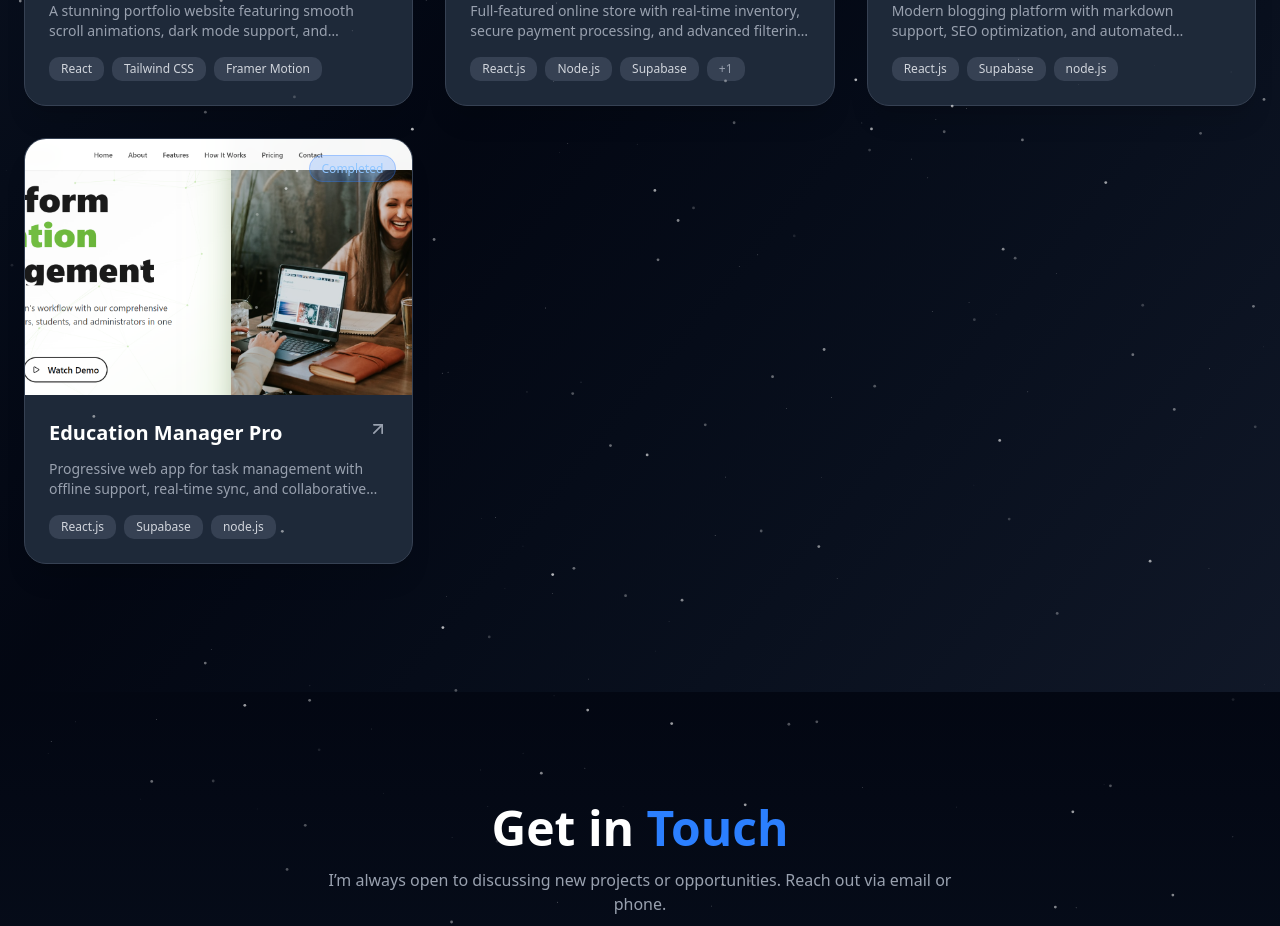
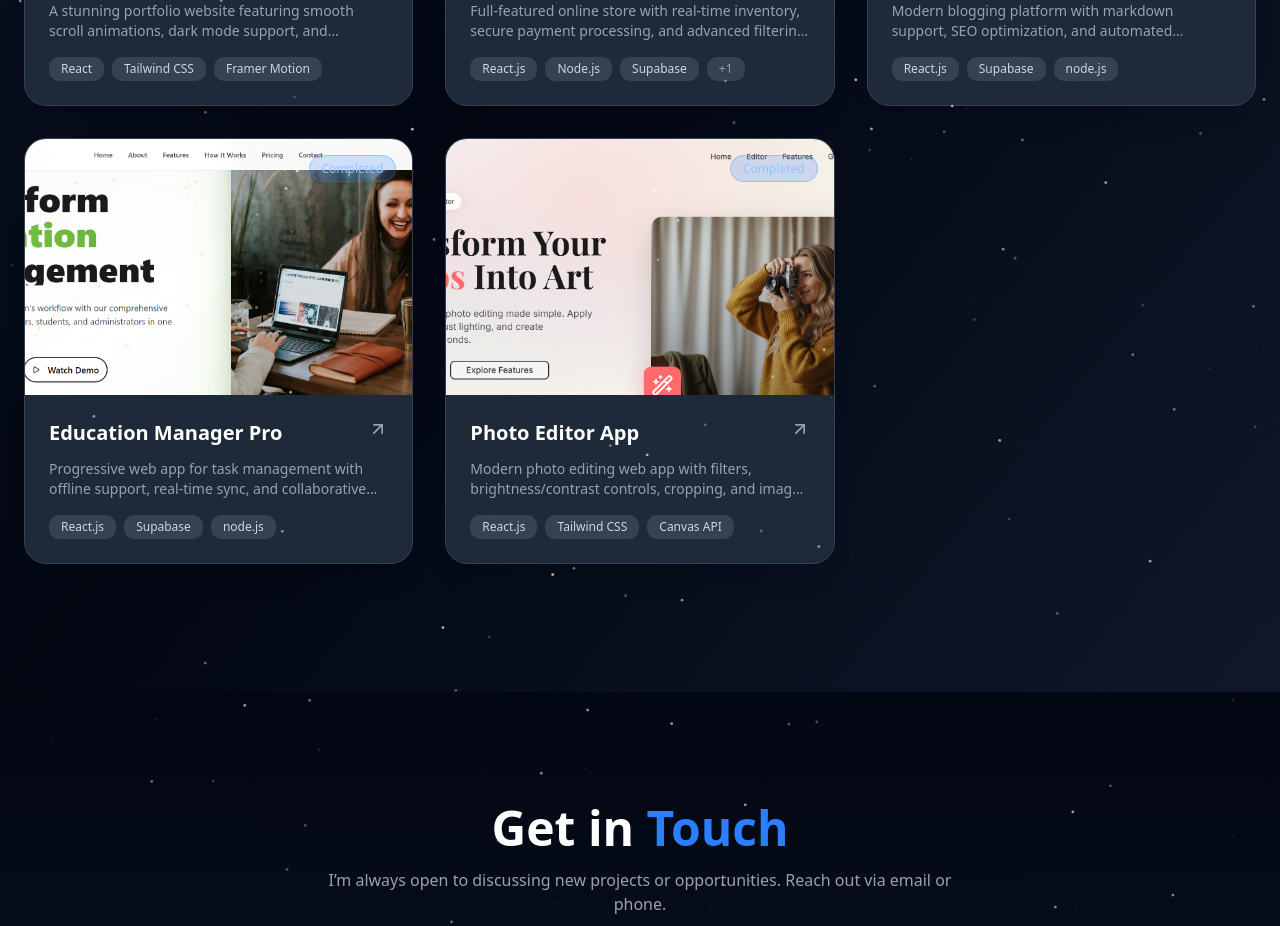
Before and after one commit to AlihassanMaqbool/Portfolio, a React (Vite) app: page / in a window 1280 px wide. Shown: the part 3120-4046 px from the top of the page. Built offline with nearby package versions, Linux system fonts and the light colour scheme.

Commit message:
Add project

```diff
--- a/src/components/Projects.jsx
+++ b/src/components/Projects.jsx
@@ -191,6 +191,7 @@ import  image1  from "../assets/1.png";
 import  image2  from "../assets/2.png";
 import  image3  from "../assets/3.png";
 import  image4  from "../assets/4.png";
+import  image5  from "../assets/5.png";
 
 
 
@@ -248,6 +249,20 @@ const projectData = [
     status: "Completed",
     color: "from-green-500 to-emerald-400"
   },
+  {
+  id: 5,
+  title: "Photo Editor App",
+  img: image5, // yahan apni photo editor image import karo
+  category: "Frontend",
+  tech: ["React.js", "Tailwind CSS", "Canvas API"],
+  desc: "Modern photo editing web app with filters, brightness/contrast controls, cropping, and image download feature. Fully responsive and user-friendly interface.",
+  link: "https://my-app-ali-dev.vercel.app/",
+  github: "https://github.com/AlihassanMaqbool/photo-editor-app",
+  date: "2025",
+  status: "Completed",
+  color: "from-pink-500 to-purple-500"
+},
+
   // {
   //   id: 5,
   //   title: "AI Dashboard",
```
Also changed, not shown: src/assets/5.png (added).
